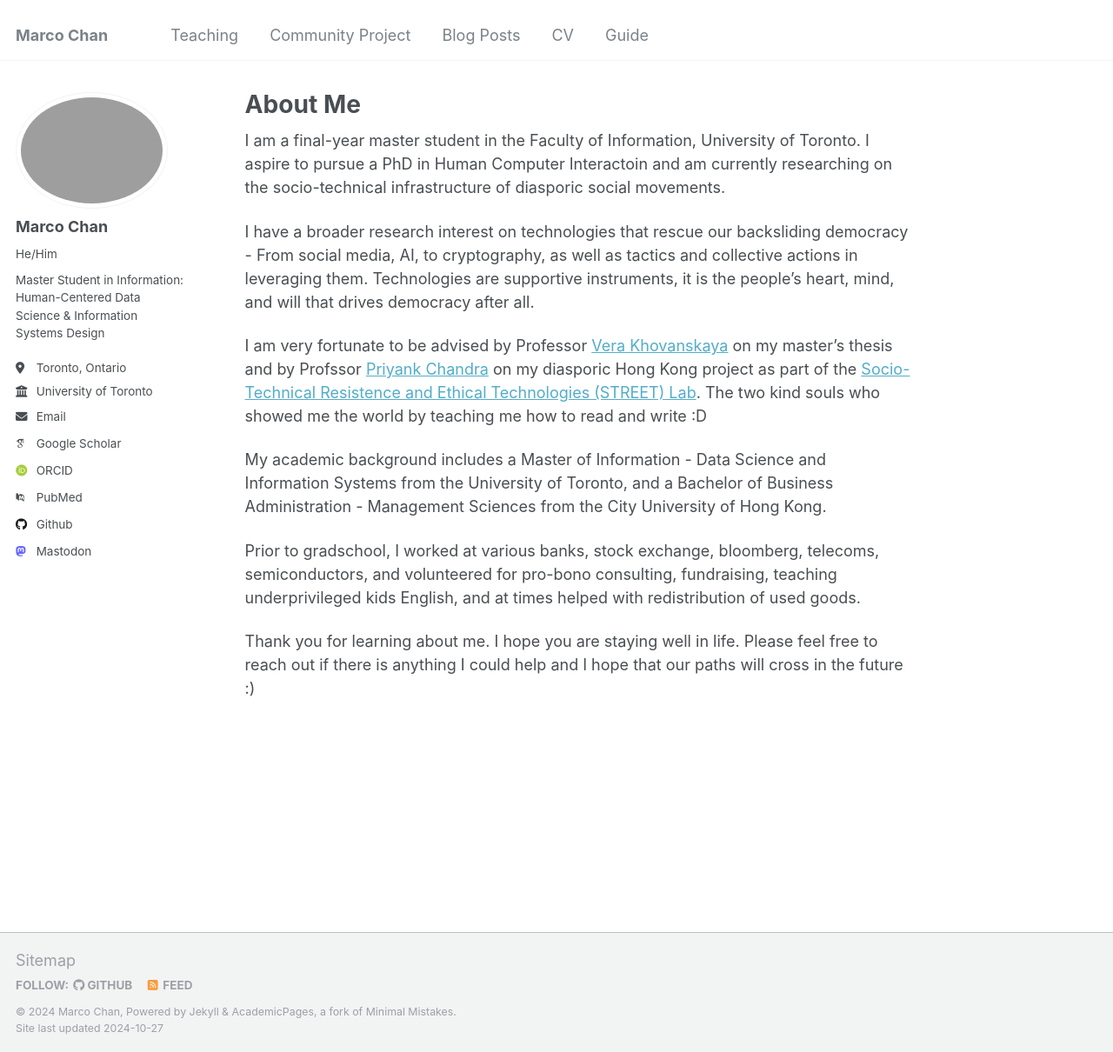
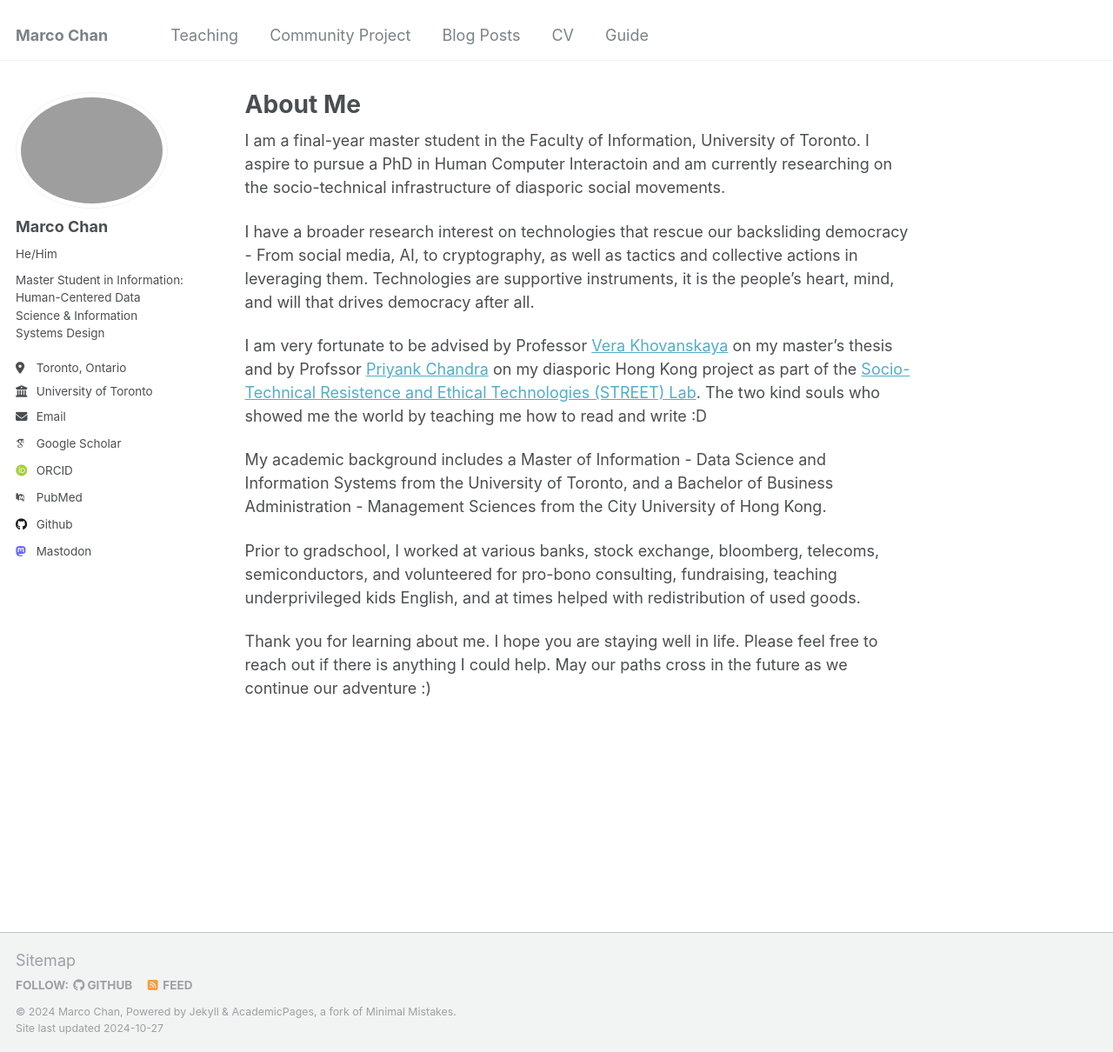
Before and after one commit to Marco-ProspectivePhD/home, a Jekyll site: the page built from _pages/about.md, in a window 1280 px wide and 1210 px high. Shown: the whole window at 87% size. Built offline with Jekyll 4.4.1, drawn with Linux system fonts in a browser that asks for light colours; some web fonts are replaced.

Commit message:
Update about.md

```diff
--- a/_pages/about.md
+++ b/_pages/about.md
@@ -17,4 +17,4 @@ My academic background includes a Master of Information - Data Science and Infor
 
 Prior to gradschool, I worked at various banks, stock exchange, bloomberg, telecoms, semiconductors, and volunteered for pro-bono consulting, fundraising, teaching underprivileged kids English, and at times helped with redistribution of used goods.
 
-Thank you for learning about me. I hope you are staying well in life. Please feel free to reach out if there is anything I could help and I hope that our paths will cross in the future :)
+Thank you for learning about me. I hope you are staying well in life. Please feel free to reach out if there is anything I could help. May our paths cross in the future as we continue our adventure :)
```
